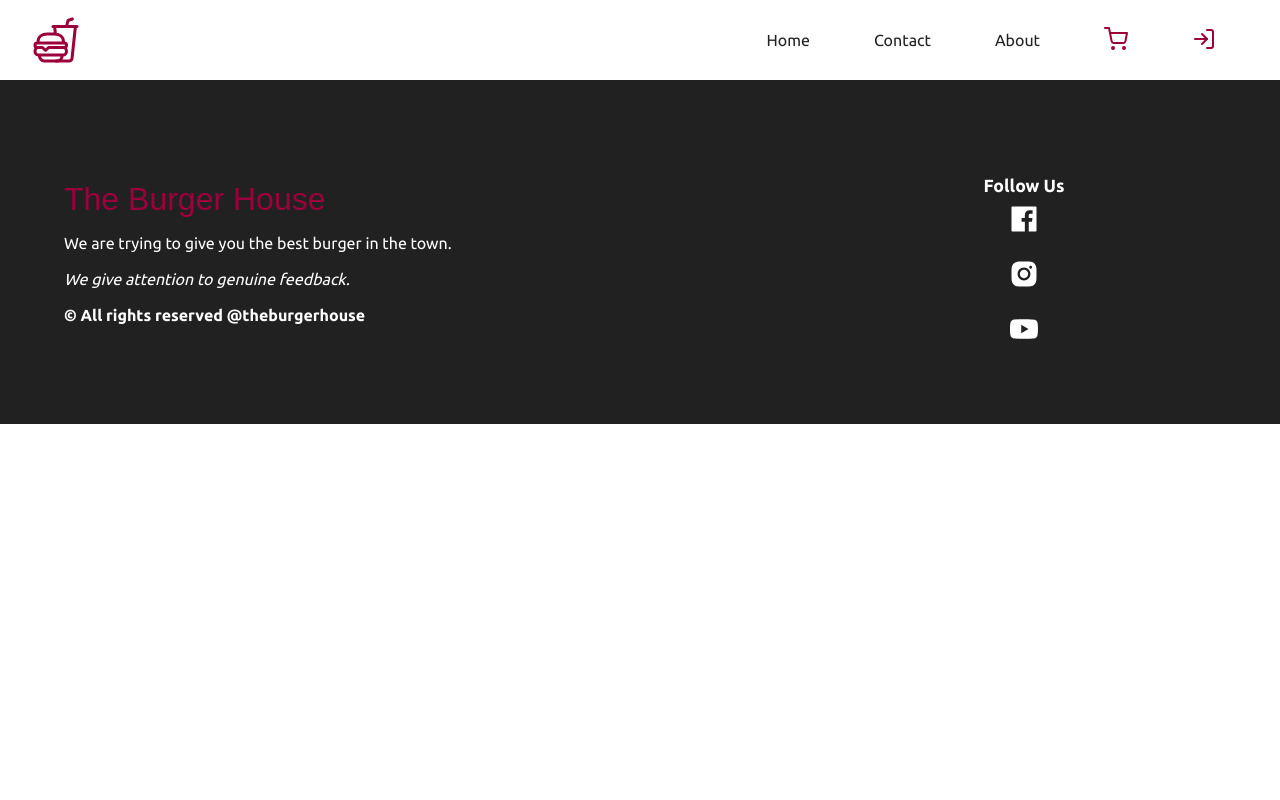
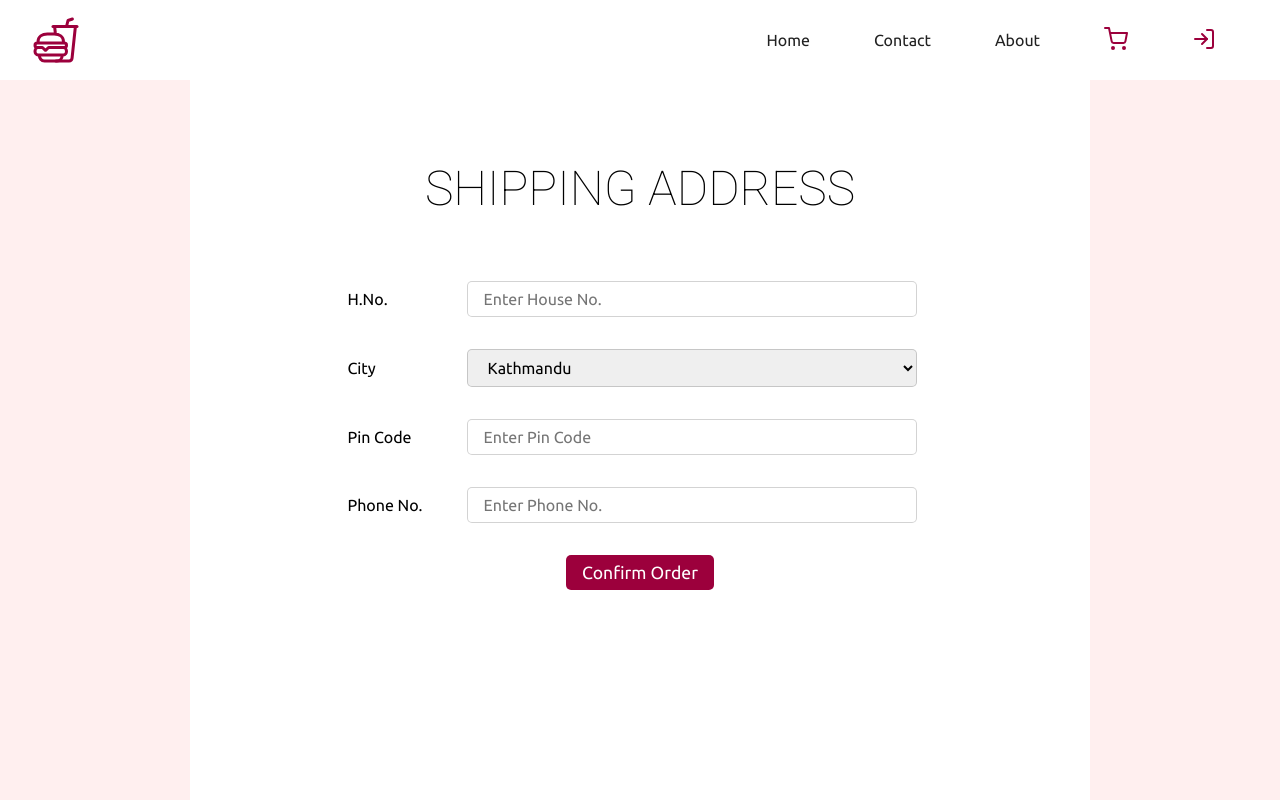
Before and after one commit to AmanMandal7/The-Burger-House, a React (Create React App) app in the folder frontend/: page /shipping in a window 1280 px wide. Shown: the top 800 px of the page. Built offline with nearby package versions, Linux system fonts and the light colour scheme.

Commit message:
Added shipping adress form

```diff
--- a/frontend/src/App.js
+++ b/frontend/src/App.js
@@ -4,6 +4,7 @@ import Header from './components/layout/Header';
 import Footer from './components/layout/Footer';
 import Contact from './components/contact/Contact';
 import Cart from './components/cart/Cart';
+import Shipping from './components/cart/Shipping';
 
 import './styles/app.scss';
 import './styles/header.scss'
@@ -13,6 +14,8 @@ import './styles/menu.scss'
 import './styles/footer.scss'
 import './styles/contact.scss'
 import './styles/cart.scss'
+import './styles/shipping.scss'
+
 
 
 
@@ -24,6 +27,7 @@ function App() {
         <Route path='/' element={<Home />} />
         <Route path='/contact' element={<Contact />} />
         <Route path='/cart' element={<Cart />} />
+        <Route path='/shipping' element={<Shipping />} />
       </Routes>
 
       <Footer />
--- a/frontend/src/components/cart/Cart.jsx
+++ b/frontend/src/components/cart/Cart.jsx
@@ -66,7 +66,7 @@ const Cart = () => {
             <p>₹{2000 + 2000 * 0.18 + 200}</p>
           </div>
 
-          <Link to="/shipping">Checkouts</Link>
+          <Link to="/shipping">Checkout</Link>
         </article>
       </main>
     </section>
--- /dev/null
+++ b/frontend/src/components/cart/Shipping.jsx
@@ -0,0 +1,39 @@
+import React from "react";
+
+const Shipping = () => {
+  return (
+    <section className="shipping">
+      <main>
+        <h1>Shipping Address</h1>
+        <form>
+          <div>
+            <label>H.No.</label>
+            <input type="text" placeholder="Enter House No." />
+          </div>
+          <div>
+            <label>City</label>
+            <select>
+              <option value="">Kathmandu</option>
+              <option value="">Pokhara</option>
+              <option value="">Biratnagar</option>
+              <option value="">Janakpur</option>
+              <option value="">Birgunj</option>
+            </select>
+          </div>
+          <div>
+            <label>Pin Code</label>
+            <input type="number" placeholder="Enter Pin Code" />
+          </div>
+          <div>
+            <label>Phone No.</label>
+            <input type="number" placeholder="Enter Phone No." />
+          </div>
+
+          <button type="submit">Confirm Order</button>
+        </form>
+      </main>
+    </section>
+  );
+};
+
+export default Shipping;
--- /dev/null
+++ b/frontend/src/styles/shipping.scss
@@ -0,0 +1,84 @@
+@import "colors";
+
+.shipping {
+  background-color: $pink;
+  height: 100vh;
+  width: 100%;
+
+  > main {
+    height: 100%;
+    background-color: white;
+    max-width: 900px;
+    margin: auto;
+    padding: 2rem;
+
+    > h1 {
+      text-transform: uppercase;
+      text-align: center;
+      margin: 3rem;
+      font: 100 3rem "Roboto";
+    }
+
+    > form {
+      display: flex;
+      flex-direction: column;
+      align-items: center;
+
+      > div {
+        display: flex;
+        width: 70%;
+        justify-content: space-between;
+        align-items: center;
+
+        > label {
+          white-space: nowrap;
+        }
+
+        > input,
+        > select {
+          width: 450px;
+          padding: 0.5rem 1rem;
+          outline: none;
+          border: 1px solid rgba(0, 0, 0, 0.172);
+          border-radius: 5px;
+          margin: 1rem;
+          font-size: 1rem;
+        }
+      }
+
+      > button {
+        background-color: $red;
+        color: white;
+        outline: none;
+        border: none;
+        cursor: pointer;
+        padding: 0.5rem 1rem;
+        margin: 1rem;
+        border-radius: 5px;
+        text-align: center;
+        font-size: 1.1rem;
+      }
+    }
+  }
+}
+
+@media screen and (max-width: 600px) {
+  .shipping {
+    > main {
+      > form {
+        > div {
+          width: 100%;
+
+          > input,
+          > select {
+            width: 100%;
+          }
+        }
+
+        > button {
+          width: 100%;
+        }
+      }
+    }
+  }
+}
```
